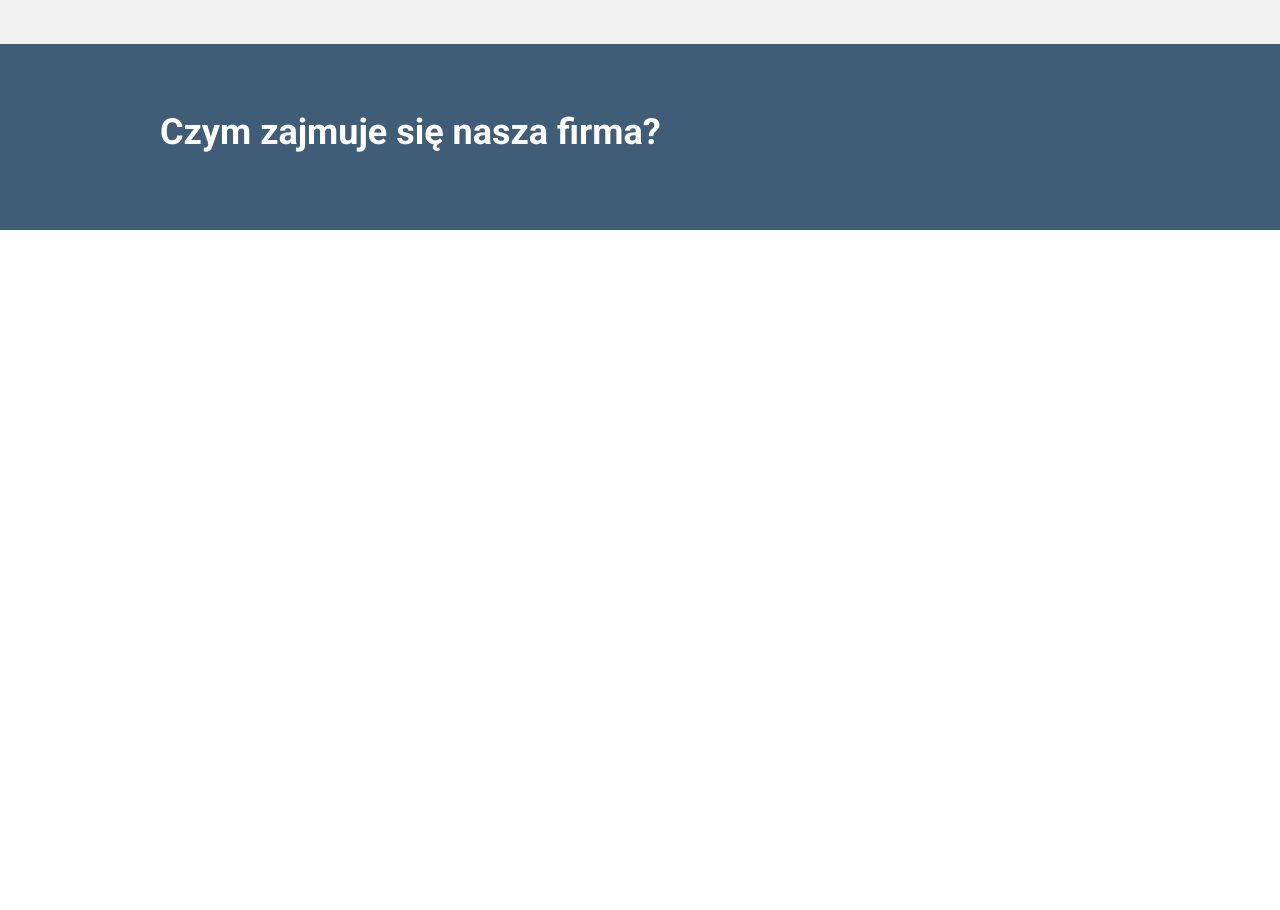
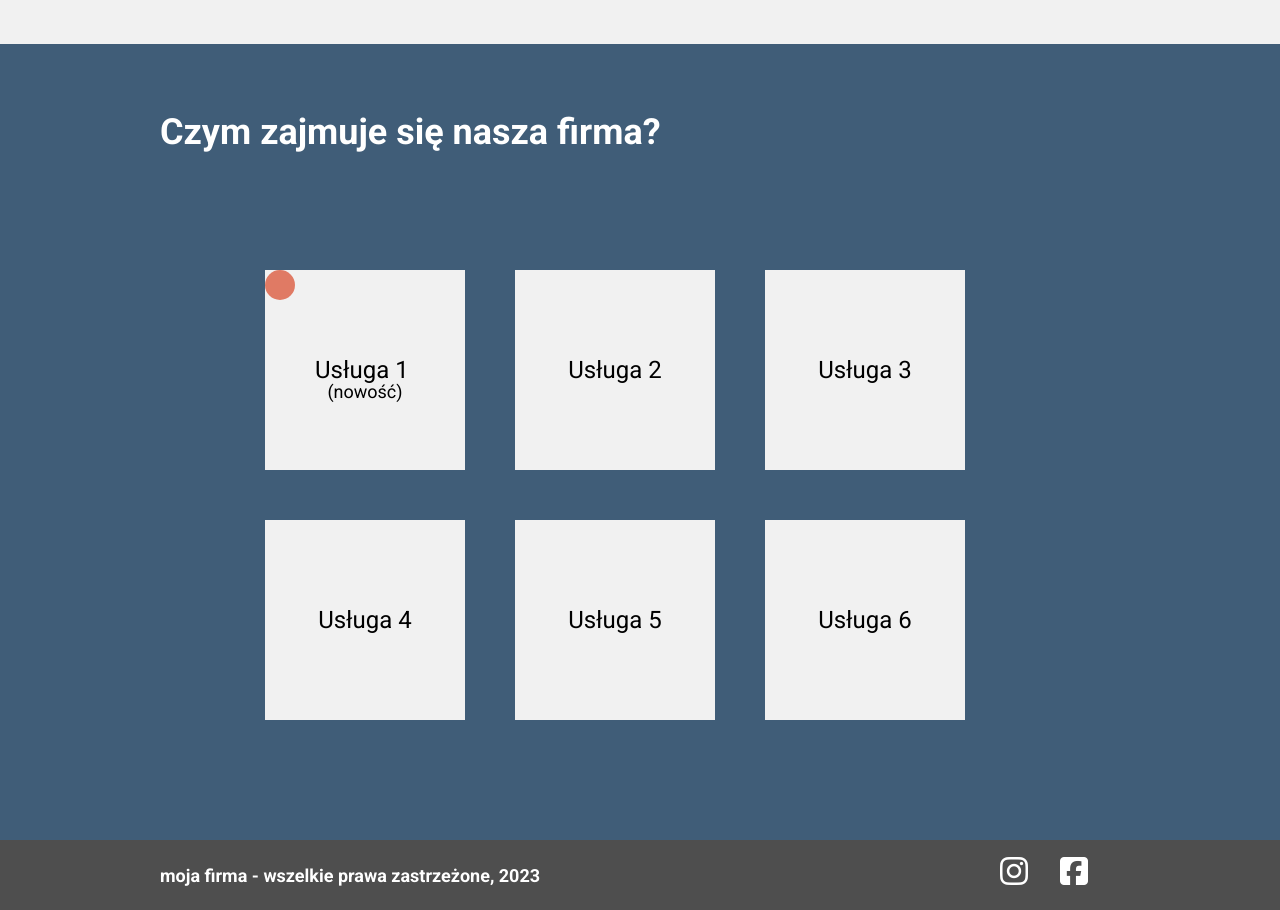
Before and after one commit to olaborkiewicz/Projekt_1-HTML_CSS, a plain HTML site: page index.html in a window 1280 px wide. Shown: the part 1638-2548 px from the top of the page. Before the commit the page ends 1868 px from the top, so only its background shows below. Drawn offline with Linux system fonts and the light colour scheme.

Commit message:
kontynuuję projekt

```diff
--- a/index.html
+++ b/index.html
@@ -10,7 +10,10 @@
     />
     <link rel="stylesheet" href="reset.css" />
     <link rel="stylesheet" href="style.css" />
-
+    <script
+      src="https://kit.fontawesome.com/12ab36be5e.js"
+      crossorigin="anonymous"
+    ></script>
     <title>HTML/CSS - Projekt 1</title>
   </head>
   <body>
@@ -90,13 +93,40 @@
       <section id="oferta">
         <div class="container">
           <div class="item1-1">Czym zajmuje się nasza firma?</div>
+          <div class="square_container">
+            <div class="square_dif">
+              <div class="text_dif">Usługa 1</div>
+              <div class="text2">(nowość)</div>
+            </div>
+            <div class="square">
+              <div class="text1">Usługa 2</div>
+            </div>
+            <div class="square">
+              <div class="text1">Usługa 3</div>
+            </div>
+            <div class="square">
+              <div class="text1">Usługa 4</div>
+            </div>
+            <div class="square">
+              <div class="text1">Usługa 5</div>
+            </div>
+            <div class="square">
+              <div class="text1">Usługa 6</div>
+            </div>
+          </div>
         </div>
       </section>
-      <section id="oferta_boxy"></section>
     </main>
     <footer id="footer">
-      <div></div>
-      <div></div>
+      <div class="container_foot">
+        <div class="text_f">moja firma - wszelkie prawa zastrzeżone, 2023</div>
+        <div class="container_icon">
+          <span class="instagram"><i class="fa-brands fa-instagram"></i></span>
+          <span class="facebook">
+            <i class="fa-brands fa-square-facebook"></i>
+          </span>
+        </div>
+      </div>
     </footer>
   </body>
 </html>
--- a/style.css
+++ b/style.css
@@ -5,9 +5,8 @@ body {
 .nav_bar {
   position: fixed;
   width: 100%;
-  height: 50px;
+  height: 70px;
   margin: 0 auto;
-  padding-top: 20px;
   background: #4e4e4e;
 }
 
@@ -29,7 +28,7 @@ body {
 }
 
 .firma {
-  height: 100%;
+  margin-top: 20px;
   font-weight: 700;
   font-size: 18px;
   line-height: 21px;
@@ -37,7 +36,7 @@ body {
 }
 
 .menu {
-  height: 100%;
+  margin-top: 20px;
   font-weight: 400;
   font-size: 18px;
   line-height: 21px;
@@ -216,7 +215,7 @@ body {
 
 .item1-1 {
   margin-top: 70px;
-  margin-bottom: 80px;
+  margin-bottom: 120px;
   font-family: "Roboto";
   font-style: normal;
   font-weight: 700;
@@ -224,8 +223,116 @@ body {
   color: #ffffff;
 }
 
-#oferta_boxy {
+.square_container {
+  display: flex;
+  height: fit-content;
+  justify-content: center;
+  align-items: center;
+  flex-wrap: wrap;
+  margin-bottom: 70px;
+}
+
+.square_dif {
+  display: flex;
+  flex-direction: column;
+  width: 200px;
+  height: 200px;
+  background-color: #f1f1f1;
+  text-align: center;
+  margin-right: 50px;
+  margin-bottom: 50px;
+}
+
+.square_dif::after {
+  content: " ";
+  position: absolute;
+  background-color: #e07a64;
+  border-radius: 50%;
+  width: 30px;
+  height: 30px;
+}
+
+.square {
+  display: flex;
+  flex-direction: column;
+  width: 200px;
+  height: 200px;
+  background-color: #f1f1f1;
+  text-align: center;
+  margin-right: 50px;
+  margin-bottom: 50px;
+}
+
+.text_dif {
+  display: flex;
+  font-family: "Roboto";
+  font-weight: 400;
+  font-size: 24px;
+  line-height: 21px;
+  align-items: center;
+  margin-top: 45%;
+  margin-left: 25%;
+  margin-right: 25%;
+  margin-bottom: 0;
+}
+
+.text1 {
+  display: flex;
+  font-family: "Roboto";
+  font-weight: 400;
+  font-size: 24px;
+  line-height: 21px;
+  align-items: center;
+  margin: auto;
+}
+
+.text2 {
+  font-family: "Roboto";
+  font-weight: 400;
+  font-size: 18px;
+  line-height: 21px;
+  margin-top: 0;
 }
 
 #footer {
+  display: flex;
+  width: 100%;
+  height: 70px;
+  margin: 0 auto;
+  background: #4e4e4e;
 }
+
+.container_foot {
+  display: flex;
+  flex-direction: row;
+  justify-content: space-between;
+  height: 100%;
+  width: 960px;
+  margin: 0 auto;
+}
+
+.text_f {
+  display: flex;
+  font-family: "Roboto";
+  font-weight: 700;
+  font-size: 18px;
+  line-height: 21px;
+  color: #ffffff;
+  margin-top: auto;
+  margin-bottom: auto;
+}
+
+.container_icon {
+  display: flex;
+  color: #ffffff;
+  margin-top: auto;
+  margin-bottom: auto;
+}
+
+.fa-brands,
+.fab {
+  width: 40px;
+  height: 40px;
+  margin-right: 20px;
+  font-size: xx-large;
+}
```
